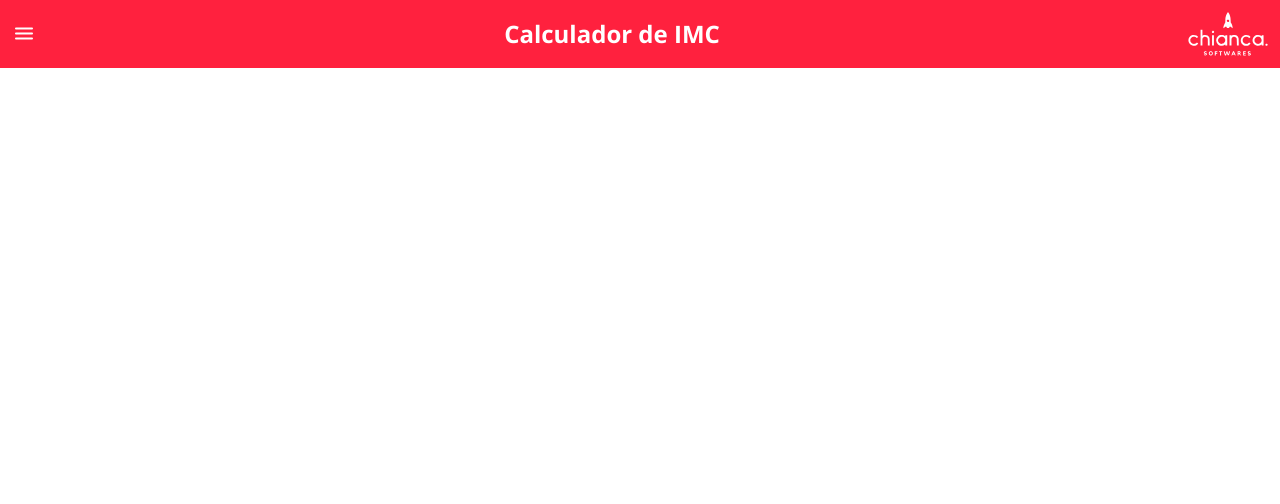
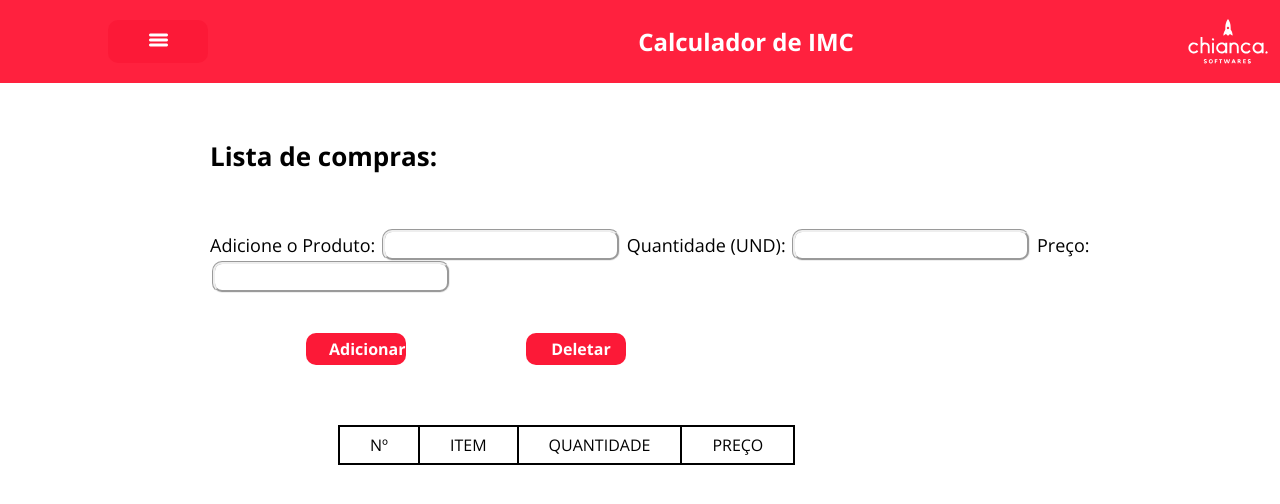
Before and after one commit to IIgorAugustoI/projeto-finl, a plain HTML site: page lista-compras.html in a window 1280 px wide. Drawn offline with nearby package versions, Linux system fonts and the light colour scheme.

Commit message:
Adicionando página de compras

```diff
--- a/assets/css/formulario-imc.css
+++ b/assets/css/formulario-imc.css
@@ -1,8 +1,3 @@
-main {
-    margin-left: 200px;
-    padding: 10px;
-}
-
 .formulario {
     width: 80%;
 }
@@ -31,34 +26,9 @@ main {
     border-radius: 3px;
 }
 
-.botao-formulario{
-    width: 100px;
-    background-color: #fc1937;
-    color: #FFFFFF;
-    font-weight: bold;
-    border-radius: 10px;
-    padding: 5px;
-    margin: 10px 6em;
-    cursor: pointer;
-}
-
-.botao-formulario:active {
-    transform: scale(1.2);
-}
-
 .titulo-tabela {
     font-size: 20px;
     font-weight: bold;
     padding: 20px 0;
     margin: 0 130px;
 }
-
-table {
-    table-layout: fixed;
-    margin: 0px 8rem;
-}
-
-td, th, tr {
-    border: 1px solid #000000;
-    padding: 10px 30px;
-}
--- /dev/null
+++ b/assets/css/lista-compras.css
@@ -0,0 +1,45 @@
+.titulo-principal {
+    font-size: 26px;
+    font-weight: bold;
+    padding: 50px 0;
+}
+
+.formulario-lista-compras {
+    display: flex;
+    justify-content: space-between;
+    align-items: center;
+    font-size: 18px;
+    padding: 10px 0;
+}
+
+.input-compras {
+    margin: 0 2px;
+    background-color: #FFFFFF;
+    border-style: groove;
+    border-radius: 10px;
+}
+
+.botoes {
+    margin-top: 20px;
+}
+
+.botao-adicionar {
+    background-color: #fc1937;
+    color: #FFFFFF;
+    border-radius: 10px;
+    padding: 5px 23px;
+}
+
+.botao-deletar {
+    background-color: #fc1937;
+    color: #FFFFFF;
+    border-radius: 10px;
+    padding: 5px 25px;
+    margin-left: 20px;
+}
+
+.tabela-lista-compras {
+    display: inline-block;
+    margin-top: 50px;
+    border-collapse: collapse;
+}
--- a/assets/css/styles.css
+++ b/assets/css/styles.css
@@ -82,3 +82,34 @@ body {
 .menu-lateral__link--agenda::before {
     content: "\e90c";
 }
+
+button {
+    width: 100px;
+    background-color: #fc1937;
+    color: #FFFFFF;
+    text-align: center;
+    font-weight: bold;
+    border-radius: 10px;
+    padding: 5px 25px;
+    margin: 10px 6em;
+    cursor: pointer;
+}
+
+button:active {
+    transform: scale(1.2);
+}
+
+main {
+    margin-left: 200px;
+    padding: 10px;
+}
+
+table {
+    table-layout: fixed;
+    margin: 0px 8rem;
+}
+
+td, th, tr {
+    border: 2px solid #000000;
+    padding: 10px 30px;
+}
--- a/assets/script/imc.js
+++ b/assets/script/imc.js
@@ -50,4 +50,6 @@ botaoFormulario.addEventListener('click', function (event) {
 
     var tabela = document.querySelector('.tabela-pacientes');
     tabela.appendChild(pacienteTr);
+
+    limparCampos();
 })
--- a/assets/script/main.js
+++ b/assets/script/main.js
@@ -4,3 +4,12 @@ const menuLateral = document.querySelector('.menu-lateral');
 botaoMenu.addEventListener('click', () => {
     menuLateral.classList.toggle('menu-lateral--ativo')
 });
+
+function limparCampos(){
+    let inputs = document.getElementsByTagName("input");
+    for(const i in inputs){
+        const limpar = inputs[i];
+        limpar.value = "";
+    }
+    document.getElementById("nome").focus();
+}
--- a/lista-compras.html
+++ b/lista-compras.html
@@ -7,7 +7,7 @@
     <title>Projeto Final | DevsRampa</title>
     <link rel="stylesheet" href="assets/css/reset.css">
     <link rel="stylesheet" href="assets/css/styles.css">
-    <link rel="stylesheet" href="assets/css/formulario-imc.css">
+    <link rel="stylesheet" href="assets/css/lista-compras.css">
     <link rel="preconnect" href="https://fonts.googleapis.com">
     <link rel="preconnect" href="https://fonts.gstatic.com" crossorigin>
     <link href="https://fonts.googleapis.com/css2?family=Open+Sans:wght@400;700&display=swap" rel="stylesheet">
@@ -23,6 +23,44 @@
         <a href="lista-compras.html" class="menu-lateral__link menu-lateral__link--compras">Lista de Compras</a>
         <a href="#" class="menu-lateral__link menu-lateral__link--agenda">Agenda</a>
     </nav>
+    <main>
+        <h2 class="titulo-principal">Lista de compras:</h2>
+        <section class="formulario-lista-compras">
+            <form class="formulario-compras">
+                <label for="item">Adicione o Produto:</label>
+                <input type="text" name="item" id="item" class="input-compras">
+
+                <label for="qtd">Quantidade (UND):</label>
+                <input type="text" name="qtd" id="qtd" class="input-compras">
+
+                <label for="valor">Preço:</label>
+                <input type="text" name="valor" id="valor" class="input-compras">
+
+            </form>
+        </section>
+
+        <section class="botoes">
+            <button class="botao-adicionar">Adicionar</button>
+            <button class="botao-deletar">Deletar</button>
+        </section>
+
+        <section class="tabela-lista-compras">
+            <table>
+                <thead>
+                    <tr class="cabecalho-tabela">
+                        <th>Nº</th>
+                        <th>ITEM</th>
+                        <th>QUANTIDADE</th>
+                        <th>PREÇO</th>
+                    </tr>
+                </thead>
+                <tbody class="corpo-tabela">
+                    <tr>
+                    </tr>
+                </tbody>
+            </table>
+        </section>
+    </main>
     <script src="./assets/script/main.js"></script>
 </body>
 </html>
```
Also changed, not shown: assets/script/listaCompras.js (added, +13 -0 lines), index.html (+4 -4 lines).
